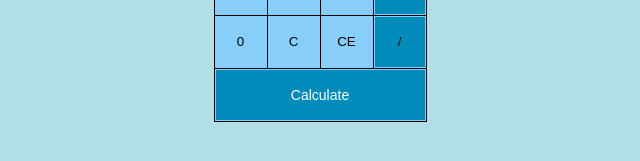
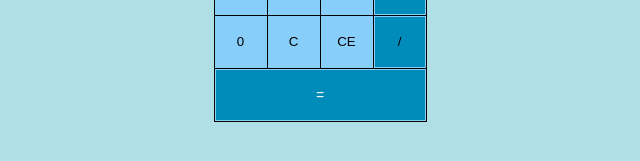
Before and after one commit to preav/webCalculator, a plain HTML site: page index.html in a window 1280 px wide. Shown: the part 395-556 px from the top of the page, 320-960 px from the left. Drawn offline with Linux system fonts and the light colour scheme.

Commit message:
Changed calculate button

```diff
--- a/index.html
+++ b/index.html
@@ -37,7 +37,7 @@
 	<td class="sideBar"><button id="btnDiv" class="btn operation">/</button></td>
 </tr>
 <tr>
-	<td colspan="4" class="sideBar"><button id="calc">Calculate</button></tr>
+	<td colspan="4" class="sideBar"><button id="calc">=</button></tr>
 </tr>
 	</tbody>
 	</table>
```
